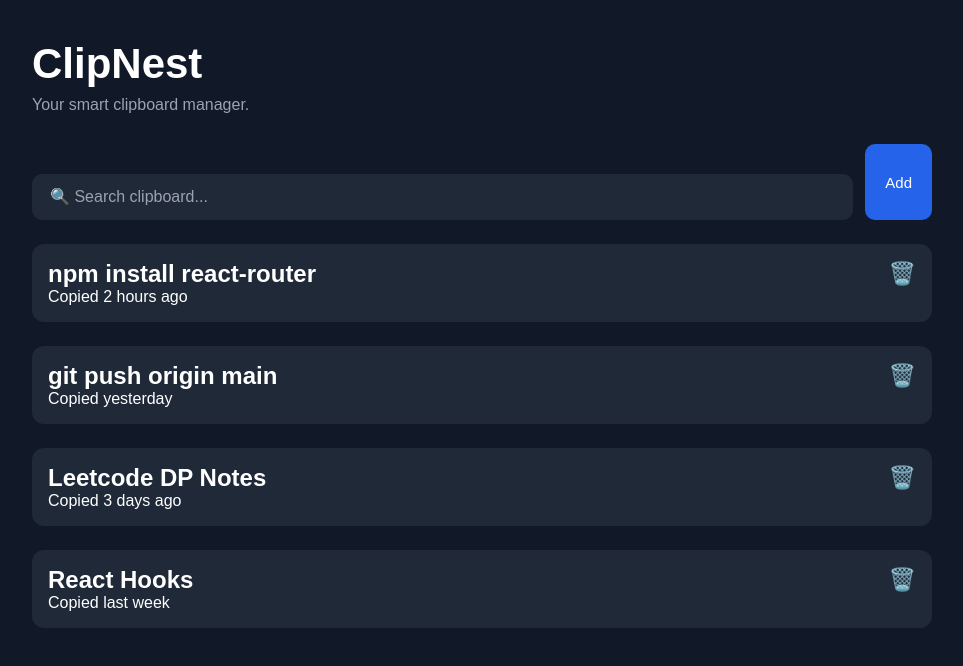
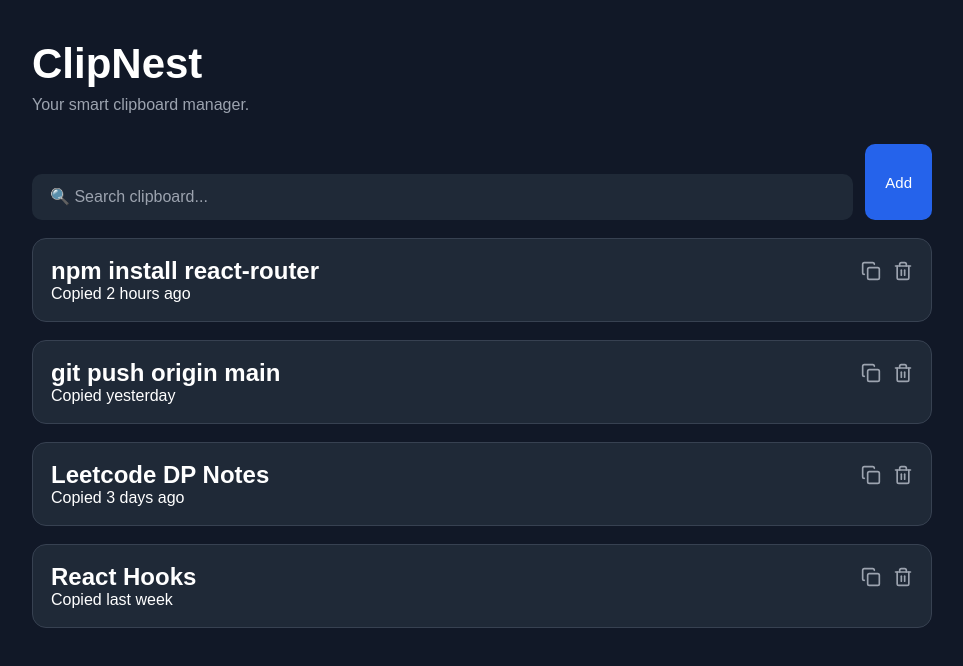
Before and after one commit to Samridhi4011/ClipNest, a React (Vite) app: page / in a window 1280 px wide. Shown: the top 666 px of the page, without its empty margins (158-1121 px from the left). Built offline with nearby package versions, Linux system fonts and the light colour scheme.

Commit message:
Added copy and delete functionality

```diff
--- a/package.json
+++ b/package.json
@@ -10,6 +10,7 @@
     "preview": "vite preview"
   },
   "dependencies": {
+    "lucide-react": "^1.21.0",
     "react": "^19.2.7",
     "react-dom": "^19.2.7"
   },
--- a/src/App.css
+++ b/src/App.css
@@ -38,10 +38,17 @@
 }
 
 .clipboard-card {
-  margin-top: 24px;
   background: #1f2937;
-  border-radius: 12px;
-  padding: 16px;
+  border-radius: 14px;
+  padding: 18px;
+  margin-top: 18px;
+  border: 1px solid #374151;
+  transition: 0.2s;
+}
+
+.clipboard-card:hover {
+  transform: translateY(-2px);
+  border-color: #4b5563;
 }
 
 .clipboard-card p {
@@ -56,16 +63,8 @@
   color: #9ca3af;
 }
 
-.card {
-  background: #1f2937;
-  padding: 18px;
-  border-radius: 12px;
-  margin-top: 16px;
-  transition: 0.2s;
-}
-
-.card:hover {
-  background: #2a3546;
+.clipboard-card h2 {
+  margin: 0;
 }
 
 .card h3 {
@@ -112,12 +111,39 @@
   background: transparent;
   border: none;
   color: #9ca3af;
-  font-size: 22px;
   cursor: pointer;
+  display: flex;
+  align-items: center;
+  justify-content: center;
   transition: 0.2s;
 }
 
 .delete-btn:hover {
   color: #ef4444;
-  transform: scale(1.15);
+  transform: scale(1.1);
 }
+
+.card-actions {
+  display: flex;
+  align-items: center;
+  gap: 12px;
+}
+
+.icon-btn {
+  background: transparent;
+  border: none;
+  color: #9ca3af;
+  cursor: pointer;
+  display: flex;
+  align-items: center;
+  justify-content: center;
+  transition: 0.2s;
+}
+
+.icon-btn:hover {
+  color: white;
+}
+
+.delete-btn:hover {
+  color: #ef4444;
+}
--- a/src/App.tsx
+++ b/src/App.tsx
@@ -45,6 +45,10 @@ function App() {
     setItems(items.filter((item) => item.id !== id));
   }
 
+  function handleCopy(text: string) {
+    navigator.clipboard.writeText(text);
+  }
+
   return (
     <div className="app">
       <div className="container">
@@ -62,7 +66,9 @@ function App() {
 
         {items
           .filter((item) =>
-            item.text.toLowerCase().includes(search.toLowerCase())
+            item.text
+              .toLowerCase()
+              .includes(search.toLowerCase())
           )
           .map((item) => (
             <ClipboardCard
@@ -70,6 +76,7 @@ function App() {
               text={item.text}
               time={item.time}
               onDelete={() => handleDelete(item.id)}
+              onCopy={() => handleCopy(item.text)}
             />
           ))}
       </div>
--- a/src/components/ClipboardCard.tsx
+++ b/src/components/ClipboardCard.tsx
@@ -1,25 +1,38 @@
+import { Trash2, Copy } from "lucide-react";
+
 type ClipboardCardProps = {
   text: string;
   time: string;
   onDelete: () => void;
+  onCopy: () => void;
 };
 
 function ClipboardCard({
   text,
   time,
   onDelete,
+  onCopy,
 }: ClipboardCardProps) {
   return (
     <div className="clipboard-card">
       <div className="card-top">
         <h2>{text}</h2>
 
-        <button
-          className="delete-btn"
-          onClick={onDelete}
-        >
-          🗑️
-        </button>
+        <div className="card-actions">
+          <button
+            className="icon-btn"
+            onClick={onCopy}
+          >
+            <Copy size={20} />
+          </button>
+
+          <button
+            className="icon-btn delete-btn"
+            onClick={onDelete}
+          >
+            <Trash2 size={20} />
+          </button>
+        </div>
       </div>
 
       <p>{time}</p>
```
Also changed, not shown: 1 other file (tests, documents, lock files or other folders).
